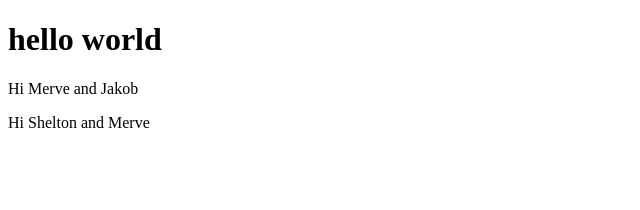
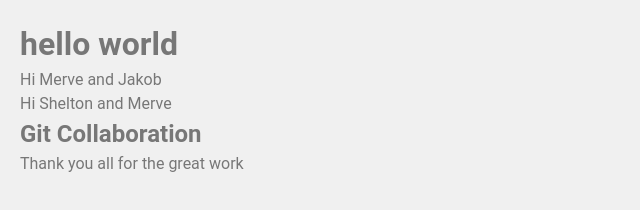
Before and after one commit to sheltoncoder/git_collaborate, a plain HTML site: page index.html in a window 1280 px wide. Shown: the whole page, without its empty margins (0-640 px from the left). Drawn offline with Linux system fonts and the light colour scheme.

Commit message:
final changes made and some css

```diff
--- a/index.html
+++ b/index.html
@@ -11,5 +11,9 @@
     <H1>hello world </H1>
     <p> Hi Merve and Jakob </p>
     <p>Hi Shelton and Merve</p>
+    <div>
+        <h2> Git Collaboration </h2>
+        <p> Thank you all for the great work </p>
+    </div>
 </body>
 </html>
--- a/style.css
+++ b/style.css
@@ -0,0 +1,16 @@
+*{
+    margin: 0;
+    padding: 0;
+    box-sizing: border-box;
+
+}
+
+/* body */
+body{
+    font-family: 'Roboto', sans-serif;
+    font-size: 16px;
+    line-height: 1.5;
+    color: #777;
+    background: #f0f0f0;
+    padding: 20px;
+    }
```
